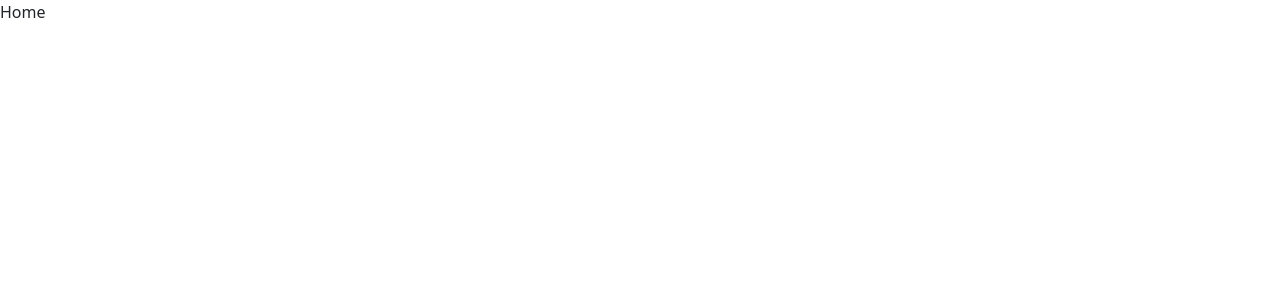
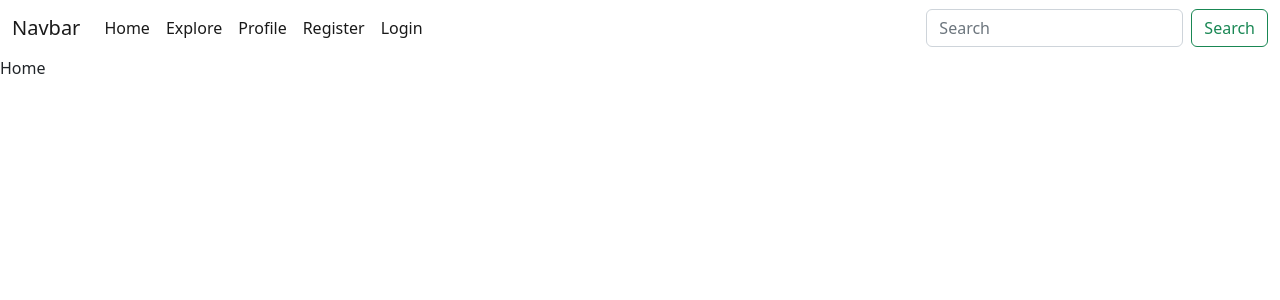
Before and after one commit to DannyAntonelli/Let-Me-Code, a Vue app in the folder frontend/: page / in a window 1280 px wide. Shown: the top 300 px of the page. Built offline with nearby package versions, Linux system fonts and the light colour scheme.

Commit message:
Add basic navbar

```diff
--- a/frontend/src/App.vue
+++ b/frontend/src/App.vue
@@ -1,10 +1,16 @@
 <template>
+  <Navbar />
   <router-view :key="$route.path" />
 </template>
 
 <script>
+import Navbar from '@/components/Navbar.vue'
+
 export default {
-  name: 'App'
+  name: 'App',
+  components: {
+    Navbar,
+  },
 }
 </script>
 
--- /dev/null
+++ b/frontend/src/components/Navbar.vue
@@ -0,0 +1,34 @@
+<template>
+    <nav class="navbar navbar-expand-lg bg-body-tertiary">
+        <div class="container-fluid">
+            <a class="navbar-brand" href="#">Navbar</a>
+            <button class="navbar-toggler" type="button" data-bs-toggle="collapse" data-bs-target="#navbarSupportedContent"
+                aria-controls="navbarSupportedContent" aria-expanded="false" aria-label="Toggle navigation">
+                <span class="navbar-toggler-icon"></span>
+            </button>
+            <div class="collapse navbar-collapse" id="navbarSupportedContent">
+                <ul class="navbar-nav me-auto mb-2 mb-lg-0">
+                    <li class="nav-item">
+                        <router-link class="nav-link active" aria-current="page" to="/">Home</router-link>
+                    </li>
+                    <li class="nav-item">
+                        <router-link class="nav-link active" to="/">Explore</router-link>
+                    </li>
+                    <li class="nav-item">
+                        <router-link class="nav-link active" to="/profile">Profile</router-link>
+                    </li>
+                    <li class="nav-item">
+                        <router-link class="nav-link active" to="/register">Register</router-link>
+                    </li>
+                    <li class="nav-item">
+                        <router-link class="nav-link active" to="/login">Login</router-link>
+                    </li>
+                </ul>
+                <form class="d-flex" role="search">
+                    <input class="form-control me-2" type="search" placeholder="Search" aria-label="Search">
+                    <button class="btn btn-outline-success" type="submit">Search</button>
+                </form>
+            </div>
+        </div>
+    </nav>
+</template>
```
